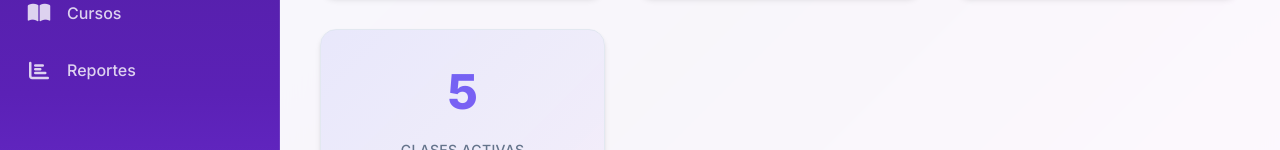
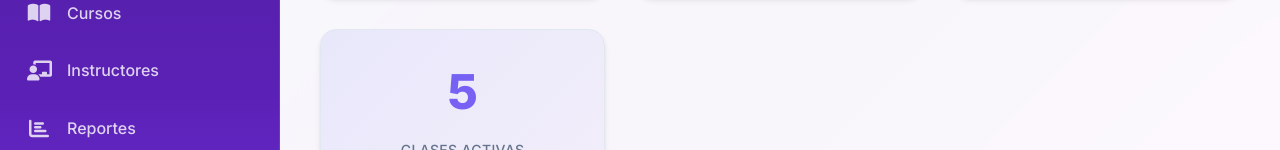
Before and after one commit to YamiCueto/academy.ia, a website with bundled scripts: page index.html in a window 1280 px wide. Shown: the part 306-456 px from the top of the page. Built offline with nearby package versions, Linux system fonts and the light colour scheme; animation ran at ten frames a second; a script that the page names is missing.

Commit message:
fix: Agregar opción de menú para Instructores en navegación
- 🔗 Añadida opción de menú "Instructores" en sidebar
- 🎯 Icono chalkboard-teacher para identificación visual
- 📱 Integración completa con sistema de navegación existente
- 🔄 Posicionado entre "Cursos" y "Reportes" para flujo lógico

Ahora los usuarios pueden acceder al CRUD de instructores desde la navegación principal."

```diff
--- a/index.html
+++ b/index.html
@@ -86,6 +86,15 @@
                        role="menuitem">
                         <i class="fas fa-book-open" aria-hidden="true"></i>
                         Cursos
+                    </a>
+                </li>
+                <li role="none">
+                    <a href="#instructors"
+                       class="menu-item"
+                       data-section="instructors"
+                       role="menuitem">
+                        <i class="fas fa-chalkboard-teacher" aria-hidden="true"></i>
+                        Instructores
                     </a>
                 </li>
                 <li role="none">
```
